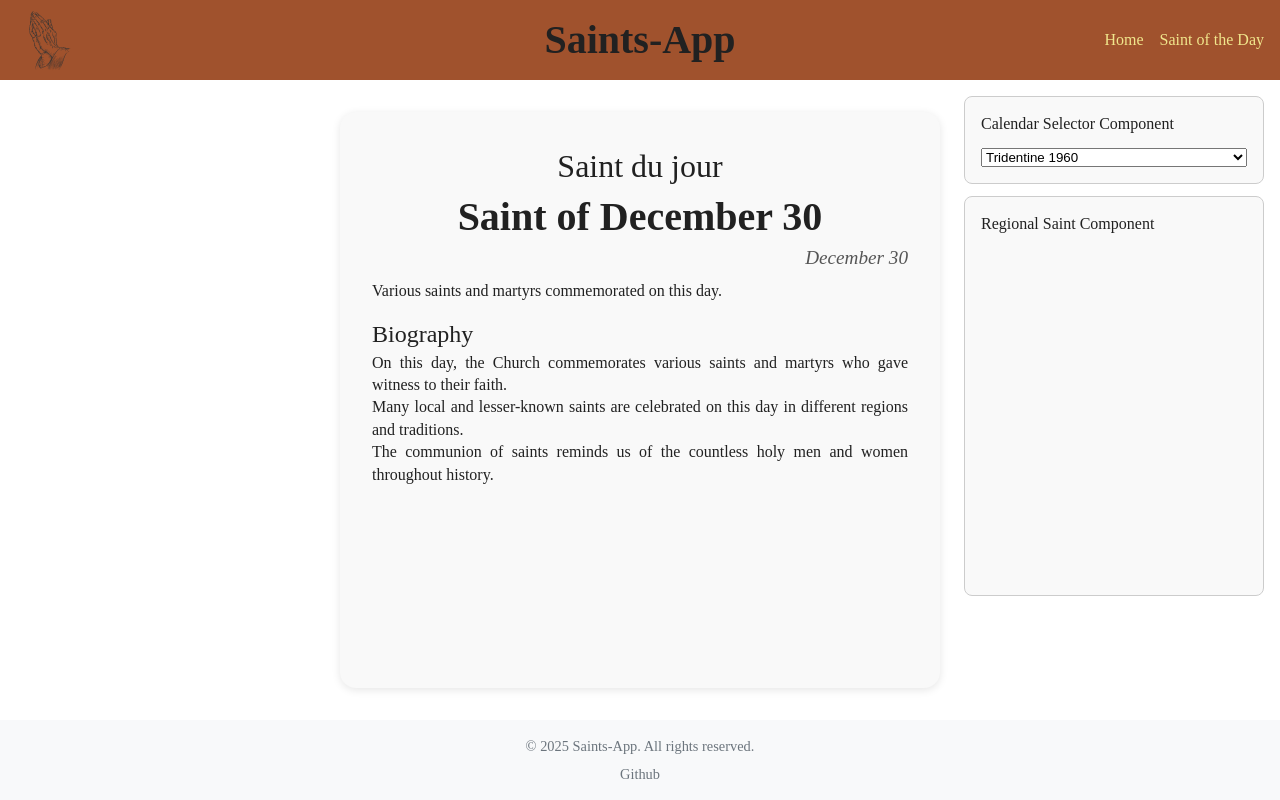
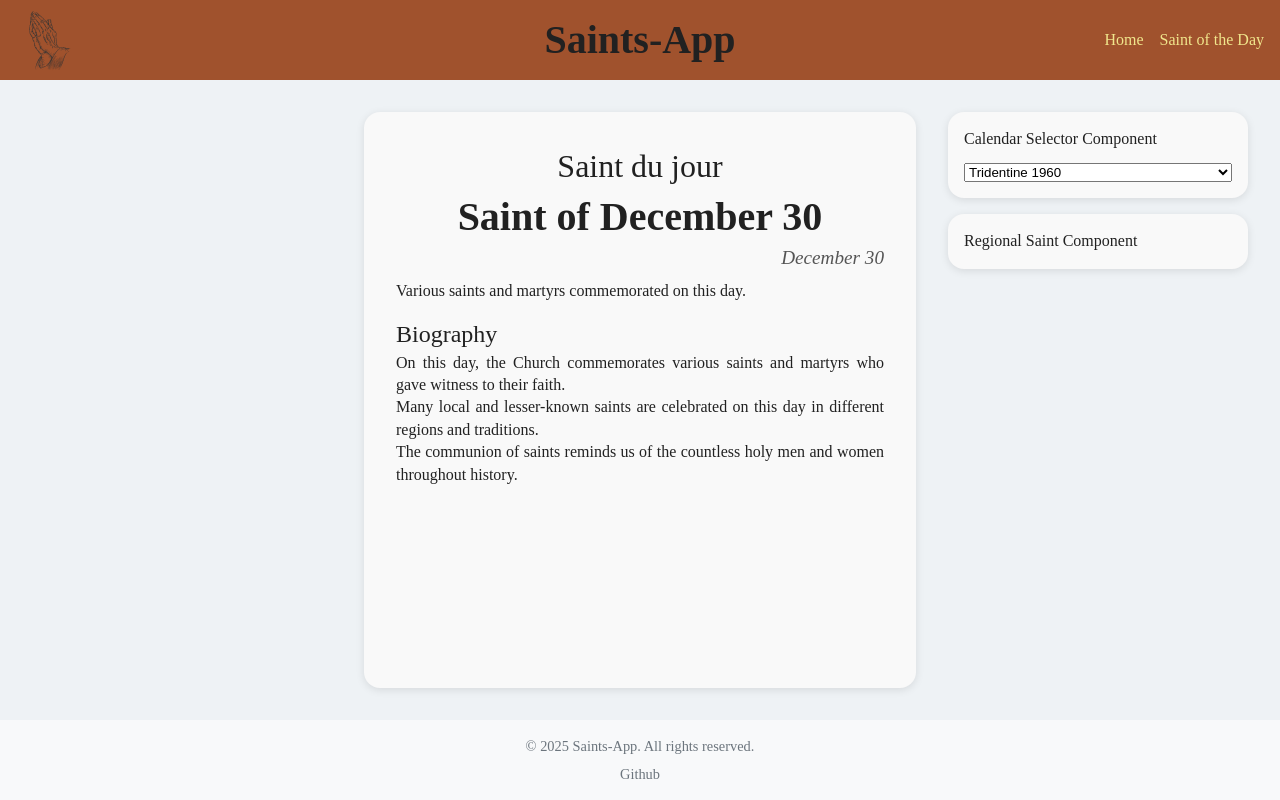
Before and after one commit to cybreuil/saints-app, a React (Vite) app: page /saint-of-the-day in a window 1280 px wide. Built offline with nearby package versions, Linux system fonts and the light colour scheme; a web font is replaced by a local one.

Commit message:
full layout rework

```diff
--- a/src/components/CalendarSelector/CalendarSelector.css
+++ b/src/components/CalendarSelector/CalendarSelector.css
@@ -1,13 +1,9 @@
 .calendar-selector {
-	position: fixed;
-	top: calc(var(--header-height) + 1rem);
-	right: 1rem;
 	display: flex;
 	flex-direction: column;
 	gap: 0.8rem;
-	width: 300px;
-	border: 1px solid #ccc;
-	border-radius: 8px;
+	box-shadow: 0 2px 8px rgba(0, 0, 0, 0.1);
+	border-radius: 1rem;
 	padding: 1rem;
 	background-color: #f9f9f9;
 }
--- a/src/components/RegionalSaint/RegionalSaint.css
+++ b/src/components/RegionalSaint/RegionalSaint.css
@@ -1,11 +1,8 @@
 .regional-saint-container {
-	position: fixed;
-	top: calc(var(--header-height) + 1rem + 100px);
-	right: 1rem;
-	height: 400px;
 	background-color: #f9f9f9;
-	border: 1px solid #ccc;
-	border-radius: 8px;
+	box-shadow: 0 2px 8px rgba(0, 0, 0, 0.1);
+	border-radius: 1rem;
 	padding: 1rem;
-	width: 300px;
+	/*For testing*/
+	height: 50%;
 }
--- a/src/index.css
+++ b/src/index.css
@@ -21,7 +21,7 @@ body {
 	line-height: 1.4;
 	font-size: 1rem;
 	font-weight: 400;
-	background: var(--color-background-primary);
+	background: var(--color-bg-primary);
 	color: var(--color-text-primary);
 }
 #root {
--- a/src/pages/SaintOfTheDay/SaintOfTheDay.css
+++ b/src/pages/SaintOfTheDay/SaintOfTheDay.css
@@ -1,8 +1,18 @@
 .saint-of-the-day-container {
-	flex: 1;
-	margin: 2rem;
-	max-width: 600px;
-	align-self: center;
+	background-color: var(--color-bg-quaternary);
+}
+
+.saint-of-the-day-layout {
+	min-height: calc(100vh - var(--header-height) - var(--footer-height));
+	padding: 2rem;
+	display: grid;
+	grid-template-columns: minmax(0, 300px) minmax(auto, 800px) minmax(0, 300px);
+	gap: 2rem;
+	max-width: 1600px;
+	margin: 0 auto;
+}
+
+.saint-of-the-day-card {
 	padding: 2rem;
 	border-radius: 1rem;
 	background: #f9f9f9;
@@ -14,12 +24,12 @@
 	text-align: justify;
 }
 
-.saint-of-the-day-container h1,
+.saint-of-the-day-card h1,
 h2 {
 	align-self: center;
 }
 
-.saint-of-the-day-container .feast-day {
+.saint-of-the-day-card .feast-day {
 	font-size: 1.2rem;
 	color: #555;
 	margin-bottom: 0.5rem;
@@ -27,15 +37,23 @@ h2 {
 	align-self: flex-end;
 }
 
-.saint-of-the-day-container .saint-details {
+.saint-of-the-day-card .saint-details {
 	display: flex;
 	flex-direction: column;
 	gap: 1rem;
 }
 
-.saint-of-the-day-container .no-saint-message {
+.saint-of-the-day-card .no-saint-message {
 	font-size: 1.2rem;
 	color: #777;
 	text-align: center;
 	margin-top: 2rem;
 }
+
+.saint-of-the-day-layout .sidebar-right-sticky {
+	position: sticky;
+	top: calc(var(--header-height) + 1rem);
+	display: flex;
+	flex-direction: column;
+	gap: 1rem;
+}
--- a/src/pages/SaintOfTheDay/SaintOfTheDay.tsx
+++ b/src/pages/SaintOfTheDay/SaintOfTheDay.tsx
@@ -33,13 +33,17 @@ const SaintOfTheDay: React.FC = () => {
 
 	return (
 		<div className="saint-of-the-day-container">
-			<CalendarSelector />
-			<RegionalSaint />
+			<div className="saint-of-the-day-layout">
+				<div className="sidebar-left" />
+
+				<div className="saint-of-the-day-card">
 					<h2>Saint du jour</h2>
 					<h1>{saint.name}</h1>
 					<p className="feast-day">{saint.feastDay}</p>
 					<div className="saint-details">
-				{saint.image && <img src={saint.image} alt={saint.name} />}
+						{saint.image && (
+							<img src={saint.image} alt={saint.name} />
+						)}
 						<p>{saint.description}</p>
 						{saint.biography && saint.biography.length > 0 && (
 							<div>
@@ -73,6 +77,15 @@ const SaintOfTheDay: React.FC = () => {
 						)}
 					</div>
 				</div>
+
+				<div className="sidebar-right">
+					<div className="sidebar-right-sticky">
+						<CalendarSelector />
+						<RegionalSaint />
+					</div>
+				</div>
+			</div>
+		</div>
 	);
 };
 
--- a/src/styles/variables.css
+++ b/src/styles/variables.css
@@ -25,6 +25,7 @@
 	--color-bg-primary: #ffffff;
 	--color-bg-secondary: #f9f6f0; /* Warm off-white */
 	--color-bg-tertiary: #f5f1e8;
+	--color-bg-quaternary: #eef2f5;
 	--color-bg-dark: #2c2416;
 
 	/* Text Colors */
```
Lines whose indentation alone changed are shown as unchanged.
